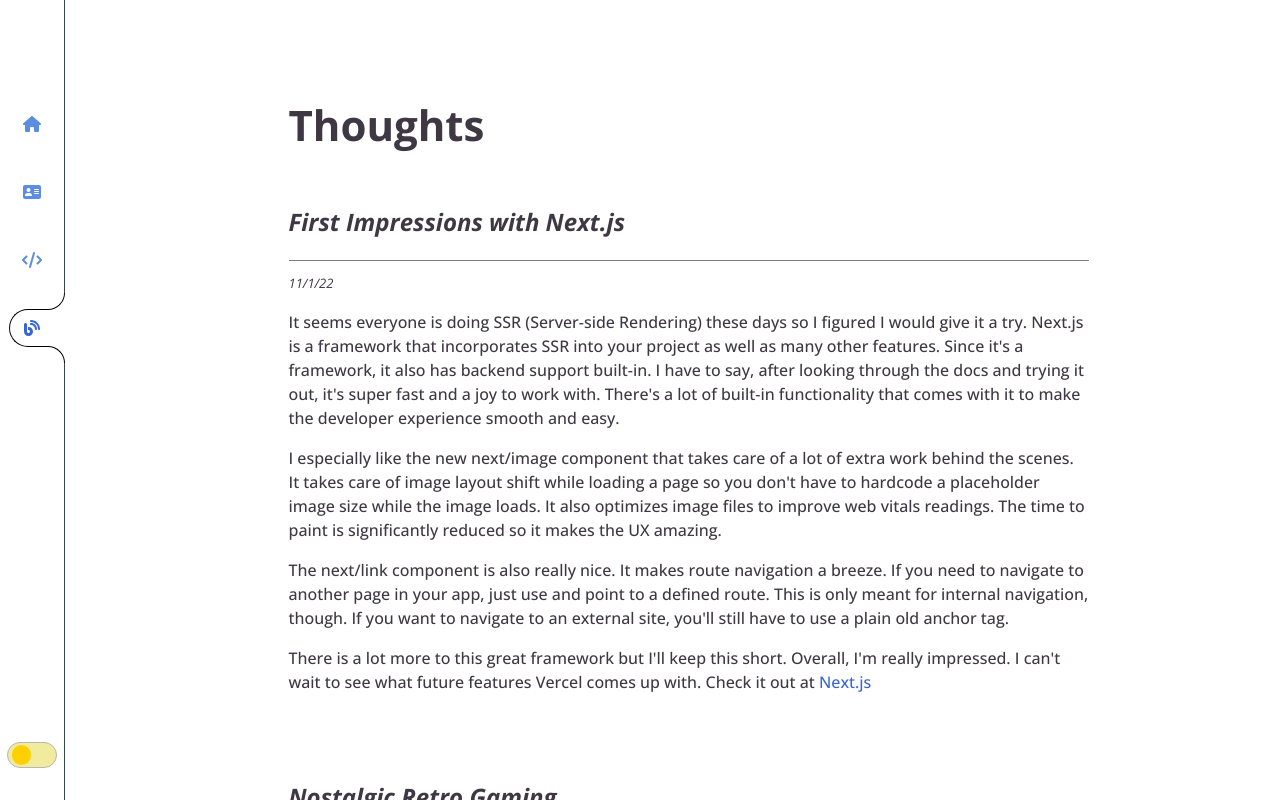
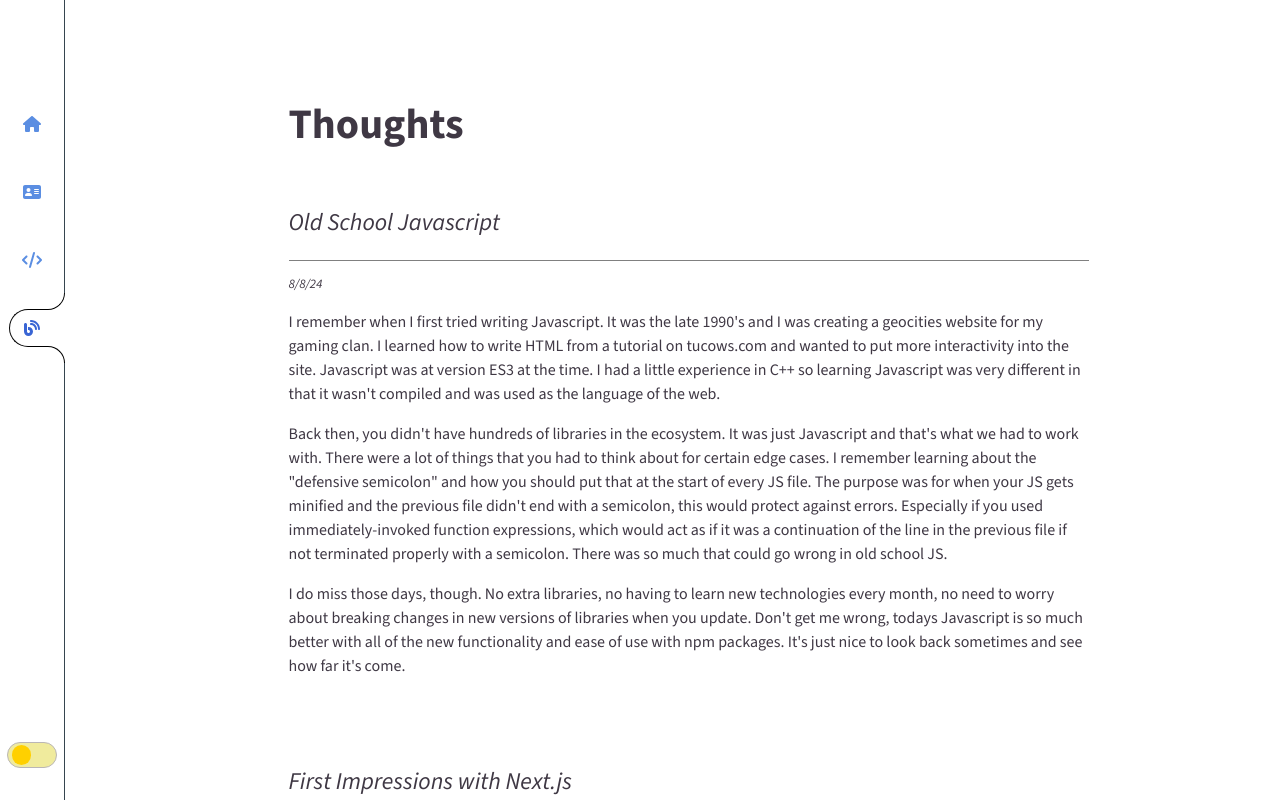
Before and after one commit to Holocraft/My-Website, a React (Vite) app: page /thoughts in a window 1280 px wide. Built offline with nearby package versions, Linux system fonts and the light colour scheme.

Commit message:
added new font, changed home page layout, added blog entry

```diff
--- a/index.html
+++ b/index.html
@@ -8,7 +8,7 @@
     <link rel="preconnect" href="https://fonts.googleapis.com" />
     <link rel="preconnect" href="https://fonts.gstatic.com" crossorigin />
     <link
-      href="https://fonts.googleapis.com/css2?family=Open+Sans:ital,wght@0,300..800;1,300..800&display=swap"
+      href="https://fonts.googleapis.com/css2?family=Open+Sans:ital,wght@0,300..800;1,300..800&family=Source+Sans+3:ital,wght@0,200..900;1,200..900&display=swap"
       rel="stylesheet"
     />
     <title>Michael Smith</title>
--- a/src/App.scss
+++ b/src/App.scss
@@ -9,7 +9,7 @@
 
 * {
   box-sizing: border-box;
-  font-family: "Open Sans", sans-serif;
+  font-family: "Source Sans 3", sans-serif;
 }
 
 html {
@@ -73,6 +73,12 @@
     flex-direction: column;
     width: fn.rem(800);
     margin-top: 65px;
+    .main-intro-wrapper {
+      display: flex;
+      justify-content: center;
+      .intro-wrapper {
+      }
+    }
     img {
       height: 200px;
       border-radius: 100vw;
--- a/src/components/Home.jsx
+++ b/src/components/Home.jsx
@@ -7,11 +7,12 @@
 export default function Home() {
   return (
     <div className='layout'>
-      <img src={Michael} alt='Michael' />
+      <div className='main-intro-wrapper'>
+        <div className='intro-wrapper'>
           <h1>Hi, I'm Michael</h1>
           <p>
-        I'm a software engineer who loves creating and learning everything UI/UX
-        related.
+            I'm a software engineer who loves creating and learning everything
+            UI/UX related.
           </p>
           <p>
             Feel free to browse around the site. I post past{" "}
@@ -19,6 +20,9 @@
             <Link to='thoughts'>thoughts</Link> on software, gaming, or anything
             else I'm interested in.
           </p>
+        </div>
+        <img src={Michael} alt='Michael' />
+      </div>
       <div className='icons'>
         <a
           href='https://github.com/Holocraft'
--- a/src/components/Thoughts/thoughts-data.js
+++ b/src/components/Thoughts/thoughts-data.js
@@ -1,6 +1,31 @@
 export const thoughts = [
   {
     id: "1",
+    title: "Old School Javascript",
+    date: "8/8/24",
+    body: `
+    <p>I remember when I first tried writing Javascript. It was the late 1990's and I was creating a geocities website for my gaming clan.
+    I learned how to write HTML from a tutorial on tucows.com and wanted to put more interactivity into the site. Javascript was at version
+    ES3 at the time. I had a little experience in C++ so learning Javascript was very different in that it wasn't compiled and was used as the
+    language of the web.
+    </p>
+
+    <p>Back then, you didn't have hundreds of libraries in the ecosystem. It was just Javascript and that's what we had to work with.
+    There were a lot of things that you had to think about for certain edge cases. I remember learning about the "defensive semicolon"
+    and how you should put that at the start of every JS file. The purpose was for when your JS gets minified and the previous file didn't
+    end with a semicolon, this would protect against errors. Especially if you used immediately-invoked function expressions, which would
+    act as if it was a continuation of the line in the previous file if not terminated properly with a semicolon.
+    There was so much that could go wrong in old school JS.
+    </p>
+
+    <p>I do miss those days, though. No extra libraries, no having to learn
+    new technologies every month, no need to worry about breaking changes in new versions of libraries when you update. Don't get me wrong,
+    todays Javascript is so much better with all of the new functionality and ease of use with npm packages. It's just nice to look
+    back sometimes and see how far it's come.</p>
+    `,
+  },
+  {
+    id: "2",
     title: "First Impressions with Next.js",
     date: "11/1/22",
     body: `
@@ -22,7 +47,7 @@
     `,
   },
   {
-    id: "2",
+    id: "3",
     title: "Nostalgic Retro Gaming",
     date: "2/16/22",
     body: `
@@ -38,7 +63,7 @@
     `,
   },
   {
-    id: "3",
+    id: "4",
     title: "Six Months Into New Job",
     date: "8/5/21",
     body: `
@@ -56,7 +81,7 @@
     `,
   },
   {
-    id: "4",
+    id: "5",
     title: "The State of Interviewing",
     date: "12/12/20",
     body: `
```
Lines whose indentation alone changed are shown as unchanged.
